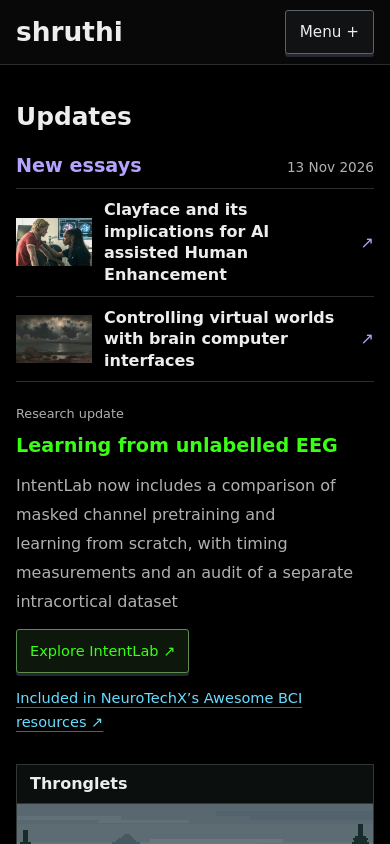
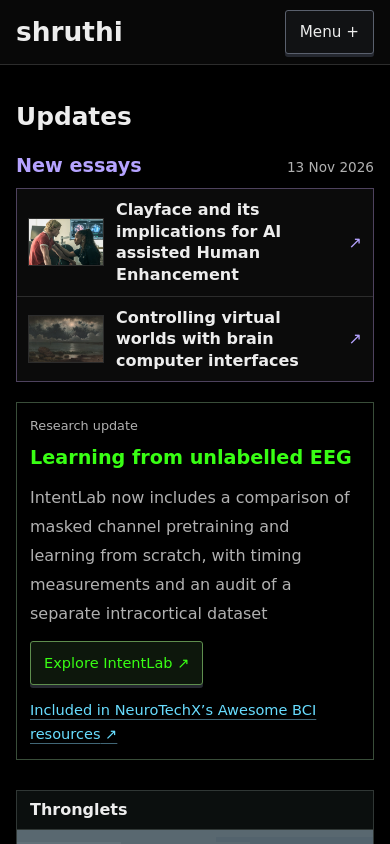
Before and after one commit to shrut10/NoctraMind-Site, a Next.js app: page / in a window 390 px wide. Shown: the top 844 px of the page. Built offline with nearby package versions, Linux system fonts and the light colour scheme.

Commit message:
Restore mobile comic type and refine portfolio outlines

```diff
--- a/app/page.jsx
+++ b/app/page.jsx
@@ -36,7 +36,7 @@ export default function Home() {
         </div>
         <article className="news-board research-update" aria-labelledby="recognition-title">
           <div className="news-copy"><p className="eyebrow">{home.newsLabel}</p><h2 id="recognition-title">{home.newsTitle}</h2><p>{home.newsText}</p></div>
-          <div className="news-actions"><Link className="text-link" href={home.newsHref}>{home.newsButton} ↗</Link><a className="text-link" href={intentlab.recognitionUrl} target="_blank" rel="noopener noreferrer">{home.newsResourceLabel} ↗</a></div>
+          <div className="news-actions"><Link className="text-link" href={home.newsHref}>{home.newsButton} ↗</Link><a className="text-link" href={intentlab.recognitionUrl} target="_blank" rel="noopener noreferrer">{home.newsResourceLabel}{'\u00a0↗'}</a></div>
         </article>
       </section>
       <ThrongletField />
--- a/app/styles/globals.css
+++ b/app/styles/globals.css
@@ -12,6 +12,9 @@
   --pink: #c4a1ff;
   --line: #2c2c2c;
   --edge: #2c2c2c;
+  --panel-outline: #3d4149;
+  --essay-outline: #4e425e;
+  --research-outline: #394d39;
   --shadow: #080910;
   --comic: 'Comic Sans MS', 'Comic Neue', cursive;
 }
@@ -425,8 +428,10 @@ h3 { font-size: 1.13rem; }
 .page-section { margin-top: 56px; }
 .section-heading { border-top: 1px solid var(--line); padding-top: 25px; margin-bottom: 22px; }
 .section-heading p:not(.eyebrow) { margin-top: 8px; }
-.featured-project, .project-card, .field-notes, .letter, .results-board, .project-screenshot { border: 1px solid var(--line); box-shadow: none; background: #080808; }
+.featured-project, .project-card, .field-notes, .letter, .results-board, .project-screenshot { border: 1px solid var(--panel-outline); box-shadow: none; background: #080808; }
 .featured-image, .featured-project:nth-child(even) .featured-image { background: #050505; border-color: var(--line); }
+.featured-compact .featured-image { border-bottom: 1px solid var(--line); }
+.featured-image:focus-visible { outline-offset: -4px; }
 .featured-image img { box-shadow: none; }
 .featured-copy { background: transparent; padding: 23px; }
 .featured-copy h2 { font-size: 1.55rem; color: var(--cyan); }
@@ -471,7 +476,6 @@ h3 { font-size: 1.13rem; }
   .home-top { gap: 28px; }
 }
 @media (max-width: 760px) {
-  :root { --comic: 'Comic Sans MS', Arial, Helvetica, sans-serif; }
   h1, h2, h3, .project-subtitle, .featured-copy .lead, .field-title, .essay-updates a > span:first-of-type {
     font-weight: 700;
   }
@@ -479,6 +483,7 @@ h3 { font-size: 1.13rem; }
   .home-top { grid-template-columns: 1fr; gap: 30px; }
   .creature-field { max-width: 460px; margin-inline: auto; width: 100%; }
   .page-section { margin-top: 40px; }
+  .section-heading h2 { padding-inline: 0; }
   .field-controls { flex-wrap: wrap; }
   .page-heading h1, .project-heading h1 { font-size: 2rem; }
   .project-heading h1 { overflow-wrap: anywhere; }
@@ -505,24 +510,42 @@ h3 { font-size: 1.13rem; }
 
 .essay-updates-heading h2 { color: var(--lilac); font-size: 1.2rem; }
 .essay-updates-heading time { font-size: .85rem; color: var(--muted); }
-.essay-updates ul { list-style: none; border-top: 1px solid var(--line); }
+.essay-updates ul {
+  list-style: none;
+  border: 1px solid var(--essay-outline);
+  background: var(--panel);
+}
+
+.essay-updates li + li { border-top: 1px solid var(--line); }
 
 .essay-updates a {
   display: flex;
   align-items: center;
   gap: 12px;
   min-height: 56px;
-  padding-block: 10px;
-  border-bottom: 1px solid var(--line);
+  padding: 10px 11px;
   color: var(--ink);
   text-decoration: none;
   line-height: 1.35;
 }
 
-.essay-updates a:hover { color: var(--lilac); }
-.essay-updates img { width: 76px; height: 48px; flex: none; object-fit: cover; }
+.essay-updates a:hover,
+.essay-updates a:focus-visible { color: var(--lilac); background: #15111b; }
+.essay-updates a:focus-visible { outline-color: var(--lilac); outline-offset: -3px; }
+.essay-updates img { width: 76px; height: 48px; flex: none; object-fit: cover; border: 1px solid var(--line); }
 .essay-updates a > span:last-child { margin-inline-start: auto; color: var(--lilac); }
-.research-update { margin-top: 22px; }
+
+@media (hover: hover) and (prefers-reduced-motion: no-preference) {
+  .essay-updates a > span:last-child { transition: transform 140ms ease-out; }
+  .essay-updates a:hover > span:last-child { transform: translate(2px, -2px); }
+}
+
+.research-update {
+  margin-top: 20px;
+  padding: clamp(13px, 1.6vw, 18px);
+  border: 1px solid var(--research-outline);
+}
+
 .research-update .news-actions { margin-top: 13px; }
 
 .writing-heading {
@@ -542,7 +565,7 @@ h3 { font-size: 1.13rem; }
   gap: 16px;
   padding: 20px;
   background: var(--panel);
-  border: 1px solid var(--line);
+  border: 1px solid var(--panel-outline);
 }
 
 .writing-paper > div { flex: 1 1 250px; }
--- a/components/WritingList.module.css
+++ b/components/WritingList.module.css
@@ -11,7 +11,7 @@
   height: 100%;
   position: relative;
   background: var(--panel);
-  border: 1px solid var(--line);
+  border: 1px solid var(--panel-outline);
 }
 
 .card:hover, .card:focus-within { border-color: var(--lilac); }
@@ -20,6 +20,7 @@
   display: grid;
   grid-template-columns: minmax(0, 1.16fr) minmax(0, 1fr);
   align-items: center;
+  border-color: var(--essay-outline);
 }
 
 .figure { min-width: 0; }
@@ -74,7 +75,8 @@
 .card:hover .read, .card:focus-within .read { text-decoration: underline; }
 
 .compact { grid-template-columns: 1fr; gap: 0; }
-.compact .card { border-width: 0 0 1px; background: transparent; }
+.compact .card { border-width: 0 0 1px; border-bottom-color: var(--line); background: transparent; }
+.compact .card:hover, .compact .card:focus-within { border-bottom-color: var(--lilac); }
 .compact .figure { width: clamp(145px, 20vw, 200px); }
 .compact .card:has(.figure) { flex-direction: row; align-items: center; }
 .compact .figure figcaption { padding-inline: 0; border: 0; }
```
